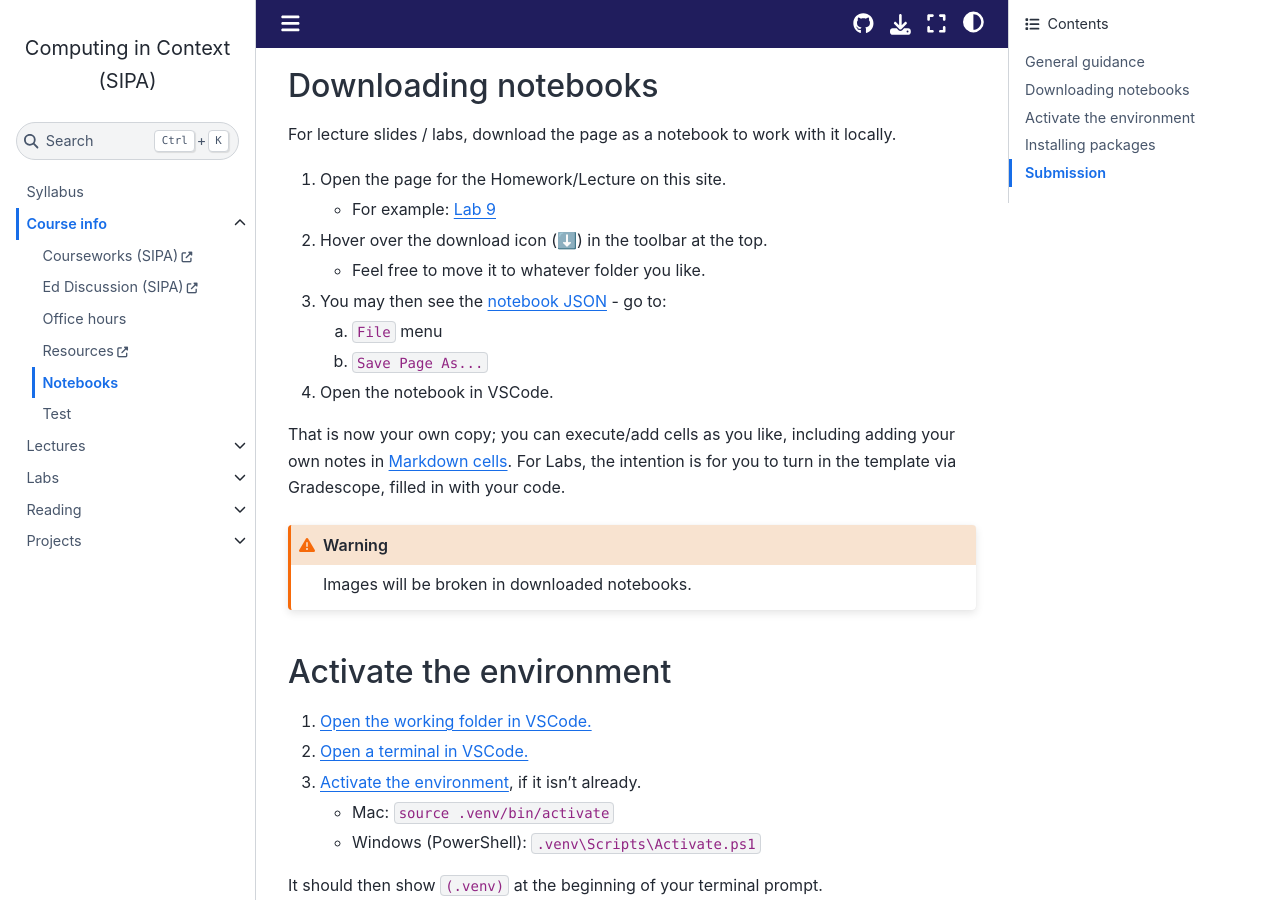
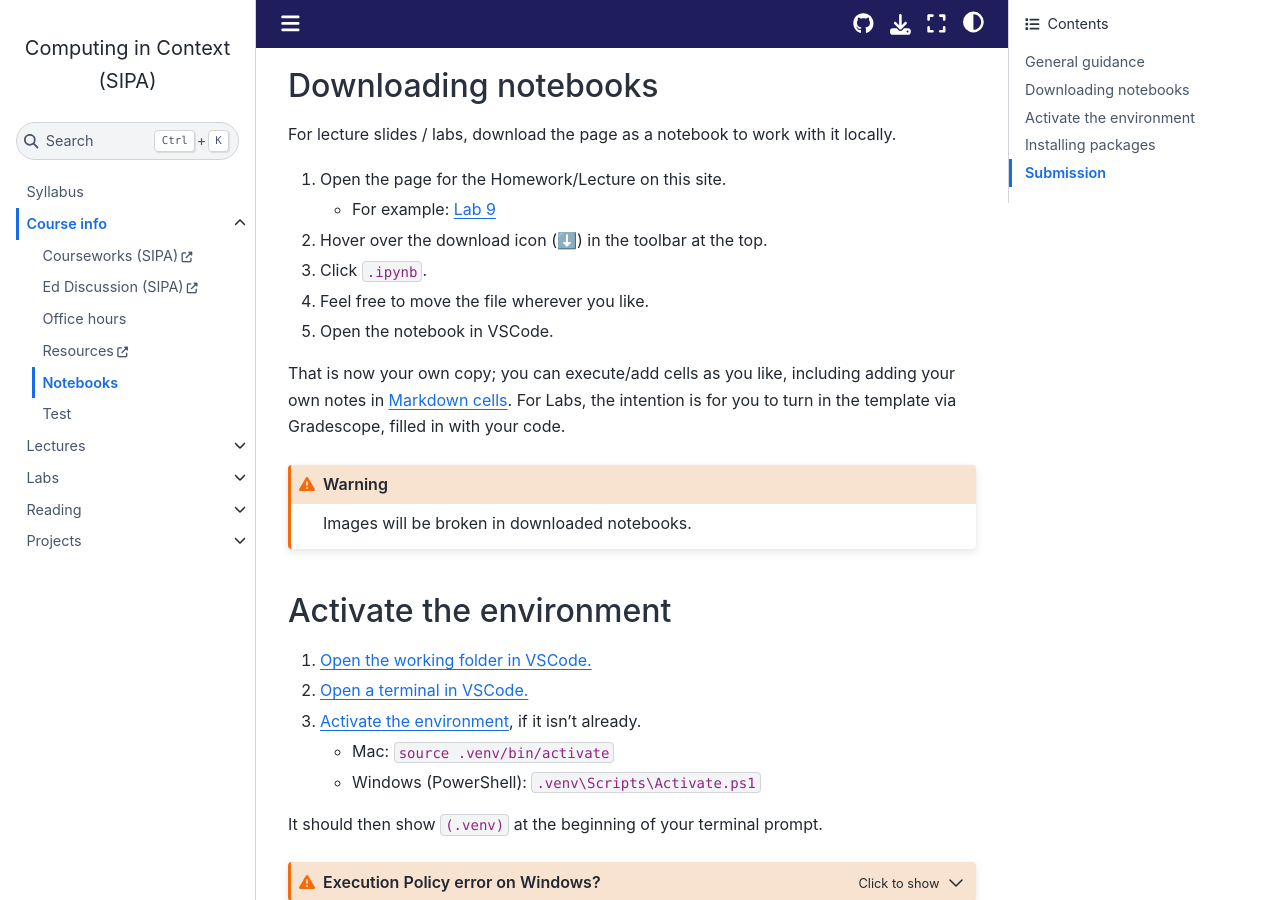
Before and after one commit to afeld/computing-in-context, a Jupyter Book: the page built from notebooks.md, in a window 1280 px wide and 900 px high, scrolled down 419 px. Built offline with Jupyter Book 1.0.4 settings and Sphinx 7.4.7 and the Sphinx Book theme 1.1.4, drawn with Linux system fonts in a browser that asks for light colours; pages that are not in the unit, such as notebooks, are missing from menus; comment, search, counter and statistics services are not loaded.

Commit message:
simpily notebook downloading

```diff
--- a/_config.yml
+++ b/_config.yml
@@ -33,6 +33,7 @@
     # https://jupyterbook.org/en/stable/interactive/interactive.html#plotly
     html_js_files:
       - https://cdnjs.cloudflare.com/ajax/libs/require.js/2.3.7/require.min.js
+      - download.js
     html_show_copyright: false
     # https://jupyterbook.org/advanced/html.html#configuring-to-improve-accessibility
     language: en
--- /dev/null
+++ b/_static/download.js
@@ -0,0 +1,11 @@
+// workaround for
+// https://github.com/executablebooks/sphinx-book-theme/issues/863
+window.addEventListener("load", () => {
+  const links = document.querySelectorAll(
+    '.dropdown-download-buttons a[href$=".ipynb"]'
+  );
+
+  for (const link of links) {
+    link.setAttribute("download", "");
+  }
+});
--- a/notebooks.md
+++ b/notebooks.md
@@ -15,10 +15,8 @@
 1. Open the page for the Homework/Lecture on this site.
    - For example: [Lab 9](lab_9.ipynb)
 1. Hover over the download icon (⬇️) in the toolbar at the top.
-   - Feel free to move it to whatever folder you like.
-1. You may then see the [notebook JSON](https://nbformat.readthedocs.io/en/latest/format_description.html) - go to:
-   1. `File` menu
-   1. `Save Page As...`
+1. Click `.ipynb`.
+1. Feel free to move the file wherever you like.
 1. Open the notebook in VSCode.
 
 That is now your own copy; you can execute/add cells as you like, including adding your own notes in [Markdown cells](https://jupyter-notebook.readthedocs.io/en/stable/examples/Notebook/Working%20With%20Markdown%20Cells.html). For Labs, the intention is for you to turn in the template via Gradescope, filled in with your code.
```
Also changed, not shown: 1 other file.
